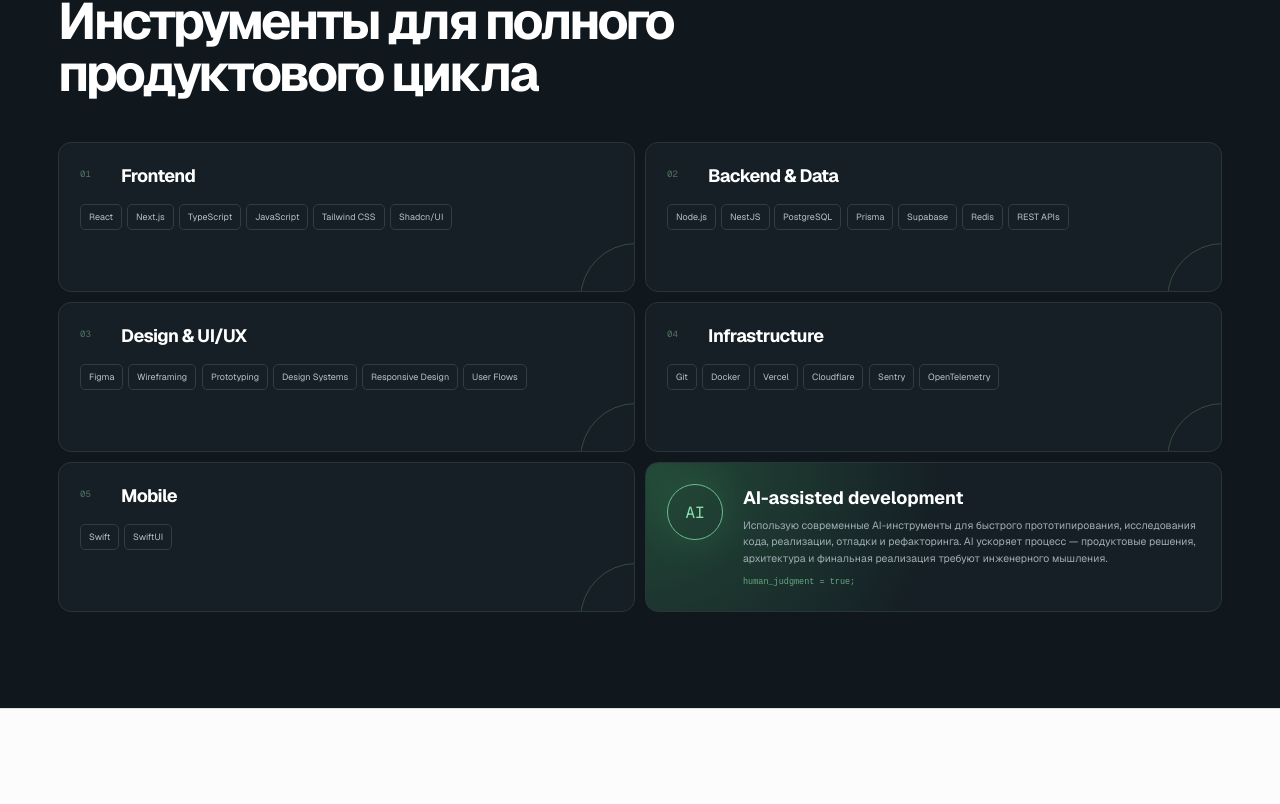
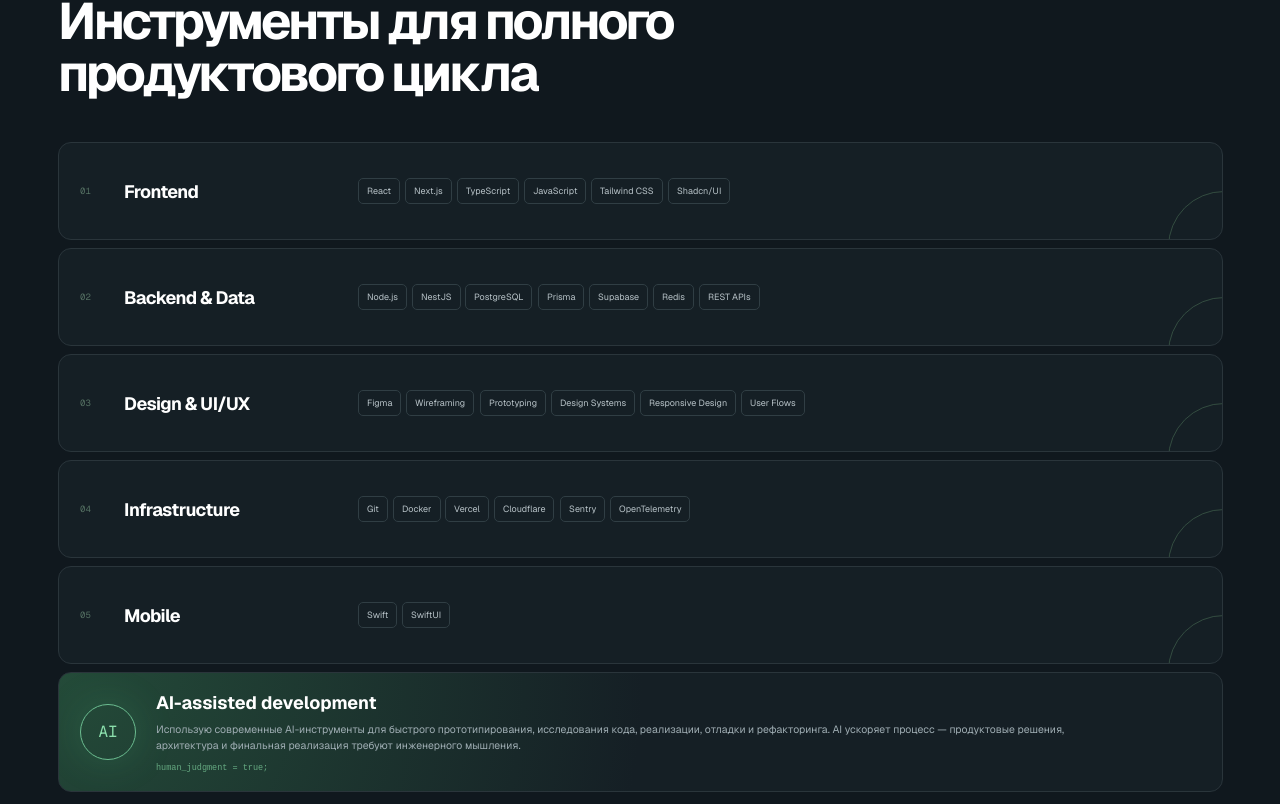
Before and after one commit to WHOAMI54664/Portfolio_Rodnaiev, a Next.js app: page / in a window 1280 px wide. Shown: the part 4218-5022 px from the top of the page. Built offline with nearby package versions, Linux system fonts and the light colour scheme.

Commit message:
Stack technology cards in one column

```diff
--- a/app/globals.css
+++ b/app/globals.css
@@ -127,9 +127,9 @@
 .process-panel { grid-column: 1/-1; margin-top: 5px; padding: 35px; border: 1px solid var(--line); border-radius: 18px; background: #f5f8f6; }.process-heading { margin-bottom: 27px; display: grid; grid-template-columns: 110px minmax(250px,.8fr) minmax(300px,1fr); gap: 27px; align-items: start; }.process-heading small { padding-top: 5px; color: var(--mint-deep); font: 9px var(--font-geist-mono),monospace; letter-spacing: .1em; }.process-heading h3 { margin: 0; color: var(--ink); font-size: clamp(25px,2.5vw,34px); line-height: 1.04; letter-spacing: -.045em; }.process-heading p { max-width: 560px; margin: 0; color: var(--muted); font-size: 13px; line-height: 1.65; }
 .process { display: grid; grid-template-columns: repeat(7,1fr); overflow: hidden; border: 1px solid var(--line); border-radius: 12px; background: white; }.process > div { min-height: 108px; padding: 16px; display: flex; flex-direction: column; justify-content: space-between; border-right: 1px solid var(--line); }.process > div:last-child { border-right: 0; }.process > div b { color: var(--mint-deep); font: 9px var(--font-geist-mono),monospace; }.process > div span { font-size: 11px; font-weight: 650; line-height: 1.3; }
 
-.skills-section { padding: 88px 0 96px; border-block: 1px solid var(--line); background: #10181e; color: white; }.skills-section .section-kicker { color: #76ca9b; }.section-heading.compact { margin-bottom: 30px; }.skills-section .section-heading h2 { max-width: 640px; }
-.skills-grid { display: grid; grid-template-columns: repeat(2,minmax(0,1fr)); gap: 10px; }.skill-card, .ai-card { position: relative; min-height: 150px; padding: 21px; border: 1px solid #2a353b; border-radius: 13px; background: #151f25; overflow: hidden; }.skill-card { display: grid; grid-template-columns: 30px 1fr; grid-template-rows: auto 1fr; column-gap: 11px; row-gap: 17px; align-content: start; }.skill-card::after { content: ""; position: absolute; width: 110px; height: 110px; right: -58px; bottom: -64px; border: 1px solid #334c40; border-radius: 50%; }.skill-1,.skill-2,.skill-3,.skill-4,.skill-5 { grid-column: auto; }.skill-index { padding-top: 4px; color: #547062; font: 9px var(--font-geist-mono),monospace; }.skill-card h3 { margin: 0; font-size: 18px; letter-spacing: -.035em; }.skill-card > div:last-child { grid-column: 1/-1; display: flex; flex-wrap: wrap; gap: 5px; align-content: flex-start; }.skill-card > div:last-child span { padding: 6px 8px; border: 1px solid #303e44; border-radius: 5px; color: #b8c3c8; font-size: 9px; }
-.ai-card { grid-column: auto; display: grid; grid-template-columns: 58px 1fr; gap: 18px; align-items: start; background: radial-gradient(circle at 0 0,#244b39,#151f25 50%); }.ai-orb { width: 56px; height: 56px; display: grid; place-items: center; border: 1px solid #5fac83; border-radius: 50%; color: #8ce0ad; font: 16px var(--font-geist-mono),monospace; box-shadow: 0 0 35px rgba(78,191,126,.15); }.ai-card h3 { margin: 2px 0 8px; font-size: 18px; }.ai-card p { margin: 0; color: #9fadb3; font-size: 10.5px; line-height: 1.55; }.ai-card code { margin-top: 11px; display: block; color: #65a981; font-size: 8.5px; }
+.skills-section { padding: 88px 0 96px; border-block: 1px solid var(--line); background: #10181e; color: white; }.skills-section .section-kicker { color: #76ca9b; }.section-heading.compact { max-width: 1180px; margin: 0 auto 30px; }.skills-section .section-heading h2 { max-width: 640px; }
+.skills-grid { max-width: 1180px; margin-inline: auto; display: grid; grid-template-columns: 1fr; gap: 8px; }.skill-card, .ai-card { position: relative; min-height: 98px; padding: 18px 21px; border: 1px solid #2a353b; border-radius: 13px; background: #151f25; overflow: hidden; }.skill-card { display: grid; grid-template-columns: 30px minmax(165px,220px) 1fr; column-gap: 14px; align-items: center; }.skill-card::after { content: ""; position: absolute; width: 110px; height: 110px; right: -58px; bottom: -64px; border: 1px solid #334c40; border-radius: 50%; }.skill-1,.skill-2,.skill-3,.skill-4,.skill-5 { grid-column: auto; }.skill-index { color: #547062; font: 9px var(--font-geist-mono),monospace; }.skill-card h3 { margin: 0; font-size: 18px; letter-spacing: -.035em; }.skill-card > div:last-child { display: flex; flex-wrap: wrap; gap: 5px; align-content: center; }.skill-card > div:last-child span { padding: 6px 8px; border: 1px solid #303e44; border-radius: 5px; color: #b8c3c8; font-size: 9px; }
+.ai-card { grid-column: auto; min-height: 112px; display: grid; grid-template-columns: 58px 1fr; gap: 18px; align-items: center; background: radial-gradient(circle at 0 0,#244b39,#151f25 50%); }.ai-orb { width: 56px; height: 56px; display: grid; place-items: center; border: 1px solid #5fac83; border-radius: 50%; color: #8ce0ad; font: 16px var(--font-geist-mono),monospace; box-shadow: 0 0 35px rgba(78,191,126,.15); }.ai-card h3 { margin: 0 0 7px; font-size: 18px; }.ai-card p { max-width: 930px; margin: 0; color: #9fadb3; font-size: 10.5px; line-height: 1.55; }.ai-card code { margin-top: 9px; display: block; color: #65a981; font-size: 8.5px; }
 
 .credentials { padding-block: 95px; display: grid; grid-template-columns: 1fr 1fr; gap: 10vw; }.credentials article { min-height: 260px; position: relative; padding: 38px; border: 1px solid var(--line); border-radius: 15px; }.credential-icon { position: absolute; top: 25px; right: 28px; color: var(--mint); }.credential-icon svg { width: 34px; height: 34px; }.credentials h3 { max-width: 450px; margin: 55px 0 8px; font-size: clamp(27px,3vw,40px); line-height: 1.03; letter-spacing: -.055em; }.credentials article > p:last-child { color: var(--muted); font-size: 12px; }
 .language-levels { margin-top: 45px; display: grid; gap: 24px; }.language-levels > div { display: grid; gap: 8px; }.language-levels span { display: flex; justify-content: space-between; align-items: baseline; }.language-levels b { font-size: 12px; }.language-levels small { color: var(--muted); font-size: 9px; }.language-levels i { height: 2px; position: relative; background: #e7ebe8; }.language-levels i::after { content: ""; position: absolute; inset: 0 auto 0 0; width: var(--level); background: var(--mint); }
@@ -241,6 +241,7 @@
   .hero-visual { min-height: 360px; }.orb-one { width: 300px; height: 300px; }.code-window { width: 97%; min-height: 270px; }.code-window pre { padding: 42px 22px; font-size: 12px; }.floating-card { right: -3px; bottom: 19px; min-width: 170px; }.tech-pill { display: none; }
   .work-section,.about-section,.skills-section { padding-block: 78px; }.section-heading h2,.about-copy h2,.contact-inner h2 { font-size: 39px; }.project-filters { width: 100%; }.project-filters button { flex: 1; padding-inline: 7px; }.project-card .project-visual, .project-card:nth-child(even) .project-visual { min-height: 315px; }.project-copy { padding: 28px 24px 34px; }.project-copy h3 { font-size: 42px; }.project-actions { align-items: flex-start; flex-direction: column; gap: 17px; }.mockup { width: 94%; }.search-ui { padding: 36px 20px; }.phone,.food-phone { width: 27%; }.verify-float { left: 4px; }
   .portrait-card { min-height: 285px; aspect-ratio: auto; }.monogram { width: 135px; height: 135px; font-size: 43px; }.about-copy h2 { margin-bottom: 22px; }.about-note { padding: 18px; }.role-panel { margin-top: 26px; }.process-panel { padding: 23px 18px; }.process-heading { margin-bottom: 21px; }.process { grid-template-columns: 1fr; }.process > div { min-height: 62px; padding: 14px; flex-direction: row; align-items: center; justify-content: flex-start; gap: 18px; border-right: 0; }.process > div:nth-child(even),.process > div:last-child { border-right: 0; }.process > div:last-child { border-bottom: 0; }.skills-section { padding-block: 64px; }.section-heading.compact { margin-bottom: 24px; }.skills-grid { grid-template-columns: 1fr; gap: 8px; }.skill-card,.ai-card { min-height: 0; padding: 18px; }.skill-card { row-gap: 14px; }.skill-1,.skill-2,.skill-3,.skill-4,.skill-5,.ai-card { grid-column: auto; }.ai-card { grid-template-columns: 48px 1fr; gap: 14px; }.ai-orb { width: 48px; height: 48px; font-size: 14px; }.ai-card h3 { font-size: 17px; }.ai-card p { font-size: 10px; }.credentials { grid-template-columns: 1fr; padding-block: 70px; }.credentials article { padding: 28px; }.credentials h3 { margin-top: 48px; }.contact-inner { padding-block: 70px; }.email-button b { font-size: 11px; }.contact-actions > div { flex-wrap: wrap; } footer { grid-template-columns: 1fr; gap: 15px; }
+  .skill-card { grid-template-columns: 30px 1fr; grid-template-rows: auto auto; column-gap: 11px; row-gap: 14px; align-items: start; }.skill-card > div:last-child { grid-column: 1/-1; }
   .modal-backdrop { padding: 0; }.case-modal { width: 100%; max-height: 100vh; height: 100%; border: 0; border-radius: 0; }.case-hero { padding: 40px 22px; }.case-hero h2 { font-size: 55px; }.case-hero .mockup { height: 280px; }.case-section,.case-details article { padding: 42px 22px; }.case-details { grid-template-columns: 1fr; }.case-details article { border-right: 0; }.case-footer { padding: 0 22px; }
 }
 
```
